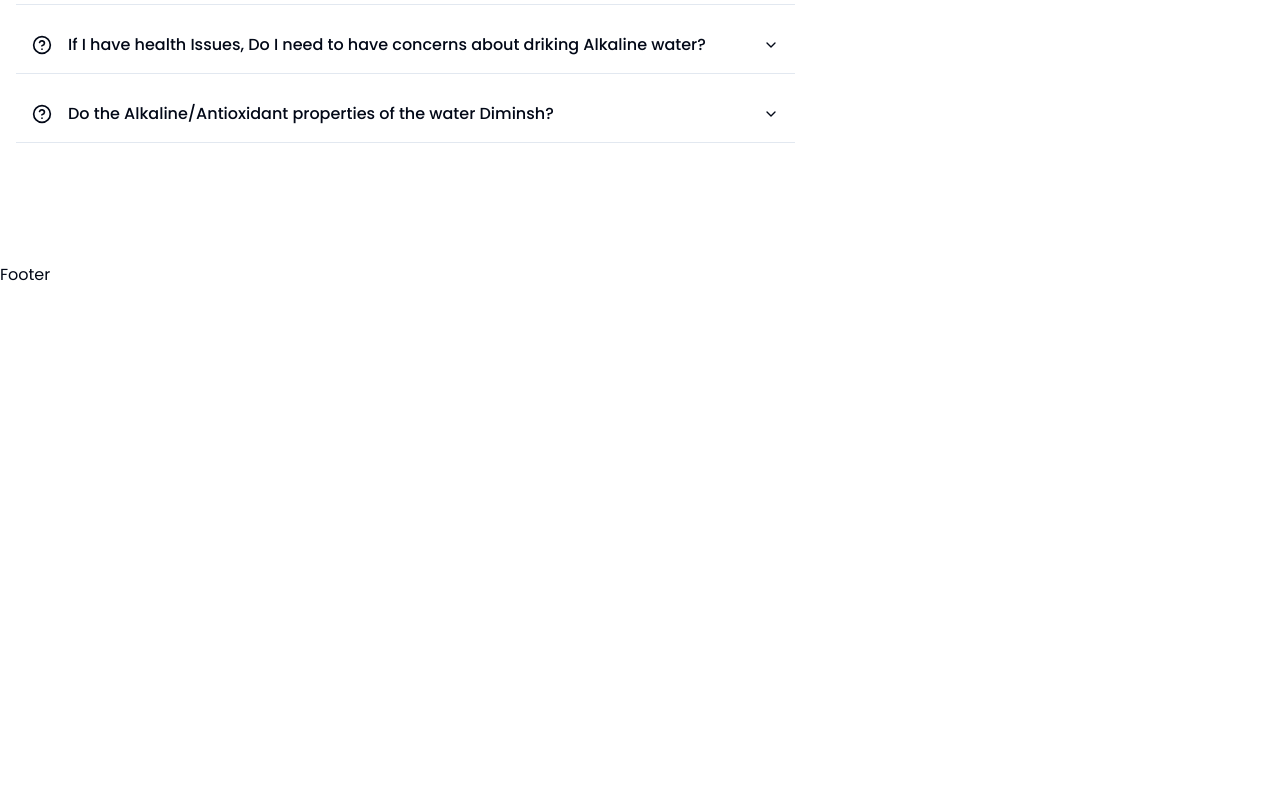
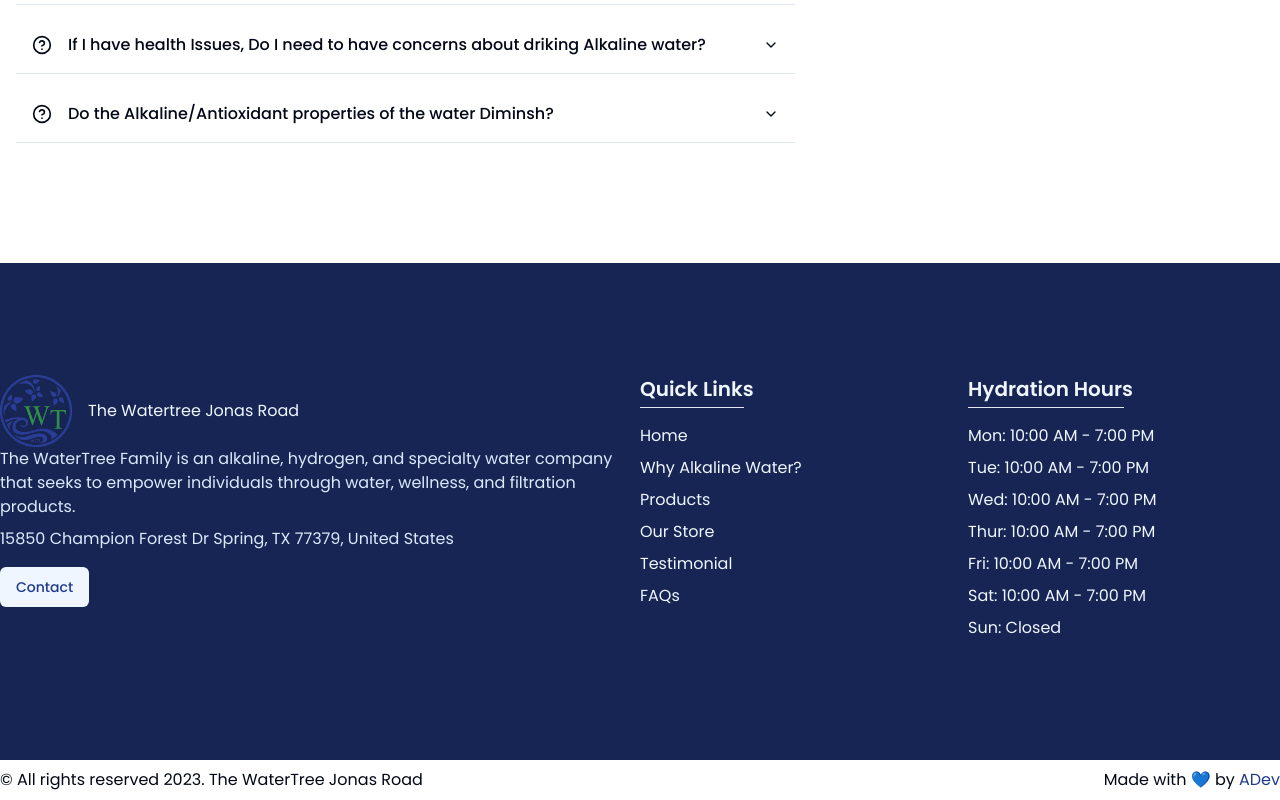
Before and after one commit to Abbasa5251/watertree-next, a Next.js app: page /faq in a window 1280 px wide. Shown: the part 626-1426 px from the top of the page. Before the commit the page ends 913 px from the top, so only its background shows below. Built offline with nearby package versions, Linux system fonts and the light colour scheme.

Commit message:
feat: added Footer component

```diff
--- a/src/components/Footer.jsx
+++ b/src/components/Footer.jsx
@@ -1,13 +1,103 @@
 import React from "react";
 import Container from "./Container";
+import Image from "next/image";
+import { siteConfig } from "@/config/site";
+import { Button } from "./ui/button";
+import Link from "next/link";
+import { Separator } from "./ui/separator";
 
 const Footer = () => {
 	return (
-		<footer>
-			<Container>
-				<h1>Footer</h1>
+		<>
+			<footer className="bg-blue-950 text-blue-50">
+				<Container className={"py-28"}>
+					{/* main div */}
+					<div className="flex flex-col md:flex-row md:items-start items-center justify-center gap-4">
+						{/* left description */}
+						<div className="flex flex-col items-center md:items-start justify-center w-2/4">
+							<div className="flex flex-row items-center justify-center gap-4">
+								<Image
+									src={"/logo.png"}
+									width={72}
+									height={72}
+									alt="Logo Image"
+								/>
+								<h1>{siteConfig.name}</h1>
+							</div>
+							<p className="mb-2 text-blue-100">
+								The WaterTree Family is an alkaline, hydrogen,
+								and specialty water company that seeks to
+								empower individuals through water, wellness, and
+								filtration products.
+							</p>
+							<p className="mb-4 text-blue-100">
+								{siteConfig.address}
+							</p>
+							<Button
+								asChild
+								variant="ghost"
+								className="bg-blue-50 text-blue-900 mb-4"
+							>
+								<Link href={"/contact"}>Contact</Link>
+							</Button>
+						</div>
+						{/* Quick links */}
+						<div className="flex flex-col items-start justify-center w-1/4">
+							<h1 className="mb-1 text-xl font-semibold">
+								Quick Links
+							</h1>
+							<Separator
+								orientation="horizontal"
+								className="mb-4 w-1/3"
+							/>
+							<ul className="list-none">
+								{siteConfig.mainNav.map((nav) => (
+									<li className="mb-2 text-base font-normal hover:underline hover:cursor-pointer">
+										<Link href={nav.href}>{nav.title}</Link>
+									</li>
+								))}
+							</ul>
+						</div>
+						{/* Working hours */}
+						<div className="flex flex-col items-start justify-center w-1/4">
+							<h1 className="mb-1 text-xl font-semibold">
+								Hydration Hours
+							</h1>
+							<Separator
+								orientation="horizontal"
+								className="mb-4 w-1/2"
+							/>
+							<ul className="list-none">
+								{siteConfig.workingHours.map((wh) => (
+									<li className="mb-2 text-base font-normal">
+										{wh.day}: {wh.hours}
+									</li>
+								))}
+							</ul>
+						</div>
+					</div>
+				</Container>
+			</footer>
+			<Container className={"py-2"}>
+				<div className="flex flex-col md:flex-row gap-x-4 gap-y-2 justify-between items-center">
+					<h1>
+						© All rights reserved 2023. The WaterTree Jonas Road
+					</h1>
+					<h1>
+						Made with 💙 by{" "}
+						<span className="text-blue-900">
+							<Link
+								href="https://www.linkedin.com/in/abbasanandwala/"
+								rel="noopener noreferrer"
+								target="_blank"
+							>
+								ADev
+							</Link>
+						</span>
+					</h1>
+				</div>
 			</Container>
-		</footer>
+		</>
 	);
 };
 
--- a/src/config/site.js
+++ b/src/config/site.js
@@ -1,6 +1,37 @@
 export const siteConfig = {
-	name: "Jonas Road Alkaline Watertree",
+	name: "The Watertree Jonas Road",
 	description: "Jonas Road Alkaline Water Tree Store",
+	address: "15850 Champion Forest Dr Spring, TX 77379, United States",
+	workingHours: [
+		{
+			day: "Mon",
+			hours: "10:00 AM - 7:00 PM",
+		},
+		{
+			day: "Tue",
+			hours: "10:00 AM - 7:00 PM",
+		},
+		{
+			day: "Wed",
+			hours: "10:00 AM - 7:00 PM",
+		},
+		{
+			day: "Thur",
+			hours: "10:00 AM - 7:00 PM",
+		},
+		{
+			day: "Fri",
+			hours: "10:00 AM - 7:00 PM",
+		},
+		{
+			day: "Sat",
+			hours: "10:00 AM - 7:00 PM",
+		},
+		{
+			day: "Sun",
+			hours: "Closed",
+		},
+	],
 	mainNav: [
 		{
 			href: "/",
```
